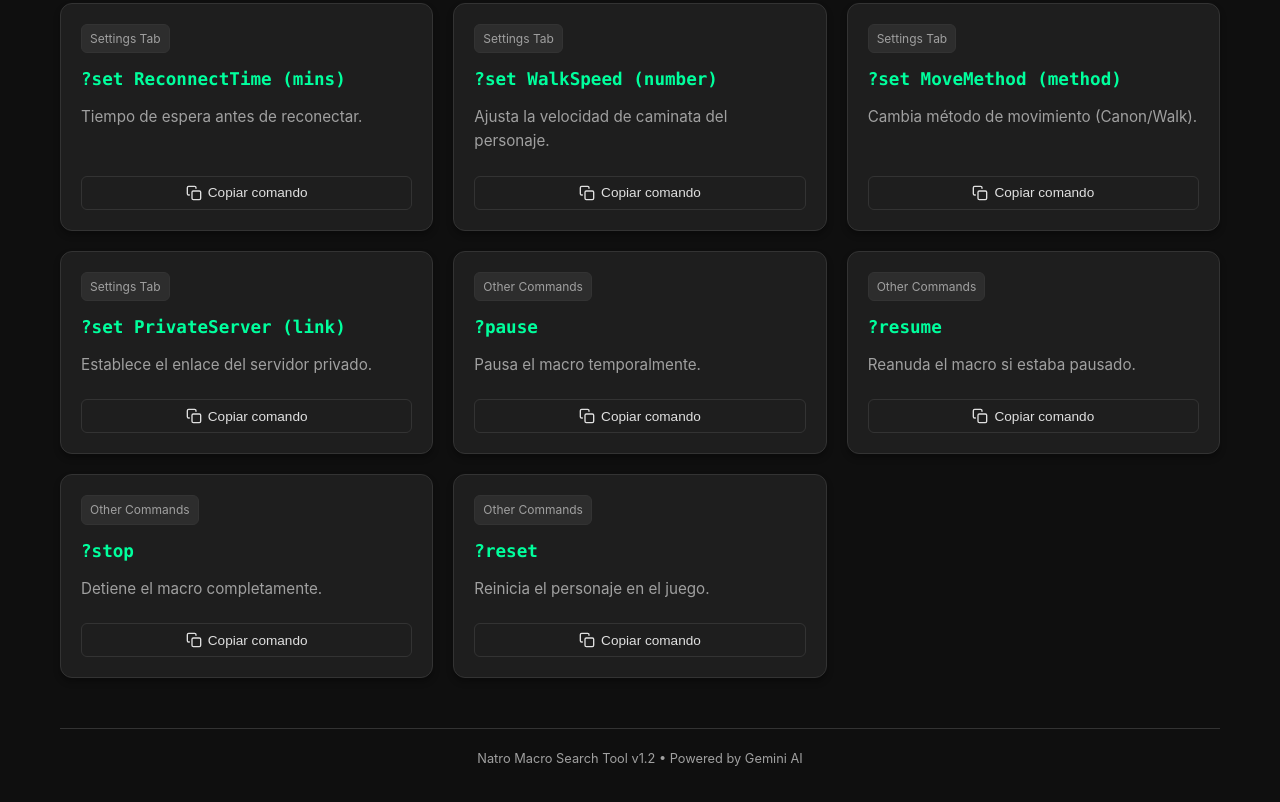
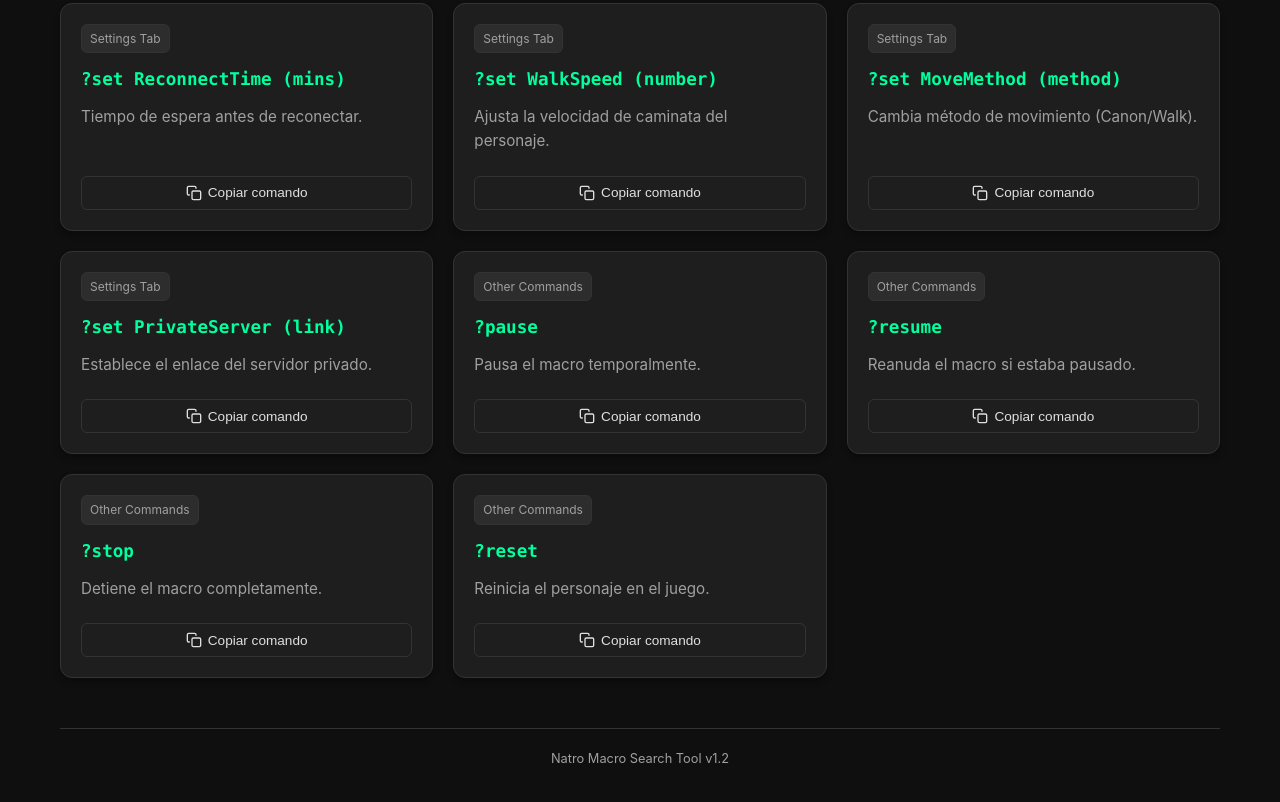
Before and after one commit to TheYarixx/Natro-Macro---Comandos, a plain HTML site: page index.html in a window 1280 px wide. Shown: the part 2394-3196 px from the top of the page. Drawn offline with Linux system fonts and the light colour scheme.

Commit message:
Update index.html

```diff
--- a/index.html
+++ b/index.html
@@ -608,7 +608,7 @@
         </div>
 
         <footer>
-            <p data-i18n="footer">Natro Macro Search Tool v1.2 • Powered by Gemini AI</p>
+            <p data-i18n="footer">Natro Macro Search Tool v1.2</p>
         </footer>
     </div>
 
@@ -673,7 +673,7 @@
                 toast: "¡Comando copiado!",
                 emptyTitle: "No se encontraron resultados",
                 emptyDesc: "Intenta con otra palabra clave o cambia la categoría.",
-                footer: "Natro Macro Search Tool v1.2 • Powered by Gemini AI",
+                footer: "Natro Macro Search Tool v1.2",
                 countAll: "Mostrando todos los comandos",
                 countFound: "Encontrados:",
                 cmdLabel: "comando",
@@ -697,7 +697,7 @@
                 toast: "Command copied!",
                 emptyTitle: "No results found",
                 emptyDesc: "Try another keyword or change the category.",
-                footer: "Natro Macro Search Tool v1.2 • Powered by Gemini AI",
+                footer: "Natro Macro Search Tool v1.2",
                 countAll: "Showing all commands",
                 countFound: "Found:",
                 cmdLabel: "command",
```
